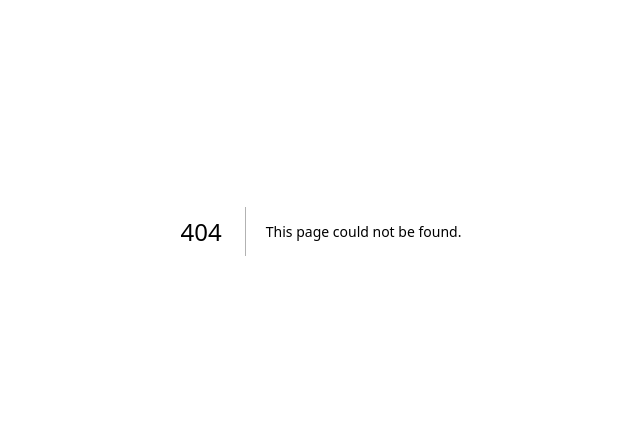
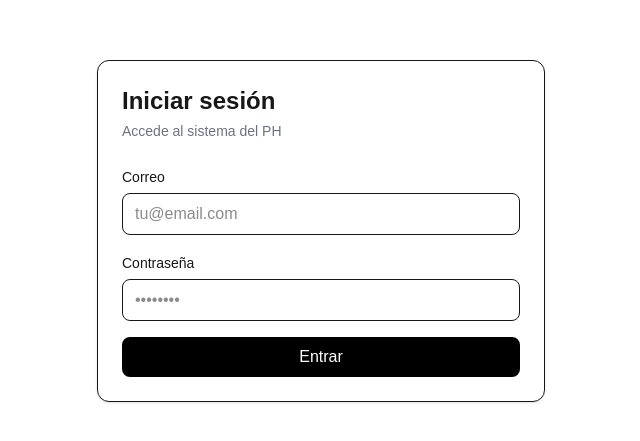
Before and after one commit to isaicastillo13/ph-mp, a Next.js app: page /login in a window 1280 px wide. Before the commit this address had no page. Shown: the part 169-610 px from the top of the page, without its empty margins (319-959 px from the left). Built offline with nearby package versions, Linux system fonts and the light colour scheme; no server answers.

Commit message:
Add authentication pages and Supabase client integration

```diff
--- a/package.json
+++ b/package.json
@@ -9,9 +9,11 @@
     "lint": "eslint"
   },
   "dependencies": {
+    "@supabase/supabase-js": "^2.87.1",
     "next": "16.0.10",
     "react": "19.2.1",
-    "react-dom": "19.2.1"
+    "react-dom": "19.2.1",
+    "zod": "^4.1.13"
   },
   "devDependencies": {
     "@tailwindcss/postcss": "^4",
--- /dev/null
+++ b/src/app/dashboard/page.tsx
@@ -0,0 +1,56 @@
+"use client";
+
+import { useEffect, useState } from "react";
+import { supabase } from "@/lib/supabase/client";
+
+export default function DashboardPage() {
+  const [email, setEmail] = useState<string>("");
+  const [loading, setLoading] = useState(true);
+
+  useEffect(() => {
+    const load = async () => {
+      const { data } = await supabase.auth.getUser();
+      if (!data.user) {
+        window.location.href = "/login";
+        return;
+      }
+      setEmail(data.user.email ?? "");
+      setLoading(false);
+    };
+
+    load();
+  }, []);
+
+  const logout = async () => {
+    await supabase.auth.signOut();
+    window.location.href = "/login";
+  };
+
+  if (loading) return <div className="p-6">Cargando...</div>;
+
+  return (
+    <div className="p-6">
+      <div className="flex items-center justify-between">
+        <h1 className="text-2xl font-semibold">Dashboard</h1>
+        <button
+          onClick={logout}
+          className="rounded-lg border px-3 py-2 text-sm"
+        >
+          Cerrar sesión
+        </button>
+      </div>
+
+      <p className="mt-4 text-gray-600">
+        Sesión activa como: <span className="font-medium">{email}</span>
+      </p>
+
+      <div className="mt-6 rounded-xl border p-4">
+        <p className="font-medium">Siguiente paso</p>
+        <p className="text-sm text-gray-600 mt-1">
+          Aquí vamos a cargar tu rol desde <code>ph_members</code> y renderizar
+          el menú según admin/junta/residente.
+        </p>
+      </div>
+    </div>
+  );
+}
--- /dev/null
+++ b/src/app/login/page.tsx
@@ -0,0 +1,79 @@
+"use client";
+
+import { useState } from "react";
+import { supabase } from "@/lib/supabase/client";
+
+export default function LoginPage() {
+  const [email, setEmail] = useState("");
+  const [password, setPassword] = useState("");
+  const [loading, setLoading] = useState(false);
+  const [error, setError] = useState<string | null>(null);
+
+  const onSubmit = async (e: React.FormEvent) => {
+    e.preventDefault();
+    setError(null);
+    setLoading(true);
+
+    const { error } = await supabase.auth.signInWithPassword({
+      email,
+      password,
+    });
+
+    setLoading(false);
+
+    if (error) {
+      setError(error.message);
+      return;
+    }
+
+    window.location.href = "/dashboard";
+  };
+
+  return (
+    <div className="min-h-screen flex items-center justify-center p-4">
+      <div className="w-full max-w-md rounded-xl border p-6 shadow-sm">
+        <h1 className="text-2xl font-semibold">Iniciar sesión</h1>
+        <p className="text-sm text-gray-500 mt-1">Accede al sistema del PH</p>
+
+        <form onSubmit={onSubmit} className="mt-6 space-y-4">
+          <div>
+            <label className="text-sm font-medium">Correo</label>
+            <input
+              className="mt-1 w-full rounded-lg border px-3 py-2 outline-none focus:ring"
+              type="email"
+              value={email}
+              onChange={(e) => setEmail(e.target.value)}
+              placeholder="tu@email.com"
+              required
+            />
+          </div>
+
+          <div>
+            <label className="text-sm font-medium">Contraseña</label>
+            <input
+              className="mt-1 w-full rounded-lg border px-3 py-2 outline-none focus:ring"
+              type="password"
+              value={password}
+              onChange={(e) => setPassword(e.target.value)}
+              placeholder="••••••••"
+              required
+            />
+          </div>
+
+          {error && (
+            <div className="rounded-lg border border-red-200 bg-red-50 p-3 text-sm text-red-700">
+              {error}
+            </div>
+          )}
+
+          <button
+            disabled={loading}
+            className="w-full rounded-lg bg-black text-white py-2 font-medium disabled:opacity-60"
+          >
+            {loading ? "Entrando..." : "Entrar"}
+          </button>
+        </form>
+      </div>
+    </div>
+  );
+}
--- /dev/null
+++ b/src/lib/supabase/client.ts
@@ -0,0 +1,6 @@
+import { createClient } from "@supabase/supabase-js";
+
+export const supabase = createClient(
+  process.env.NEXT_PUBLIC_SUPABASE_URL!,
+  process.env.NEXT_PUBLIC_SUPABASE_ANON_KEY!
+);
```
Also changed, not shown: 1 other file (tests, documents, lock files or other folders).
